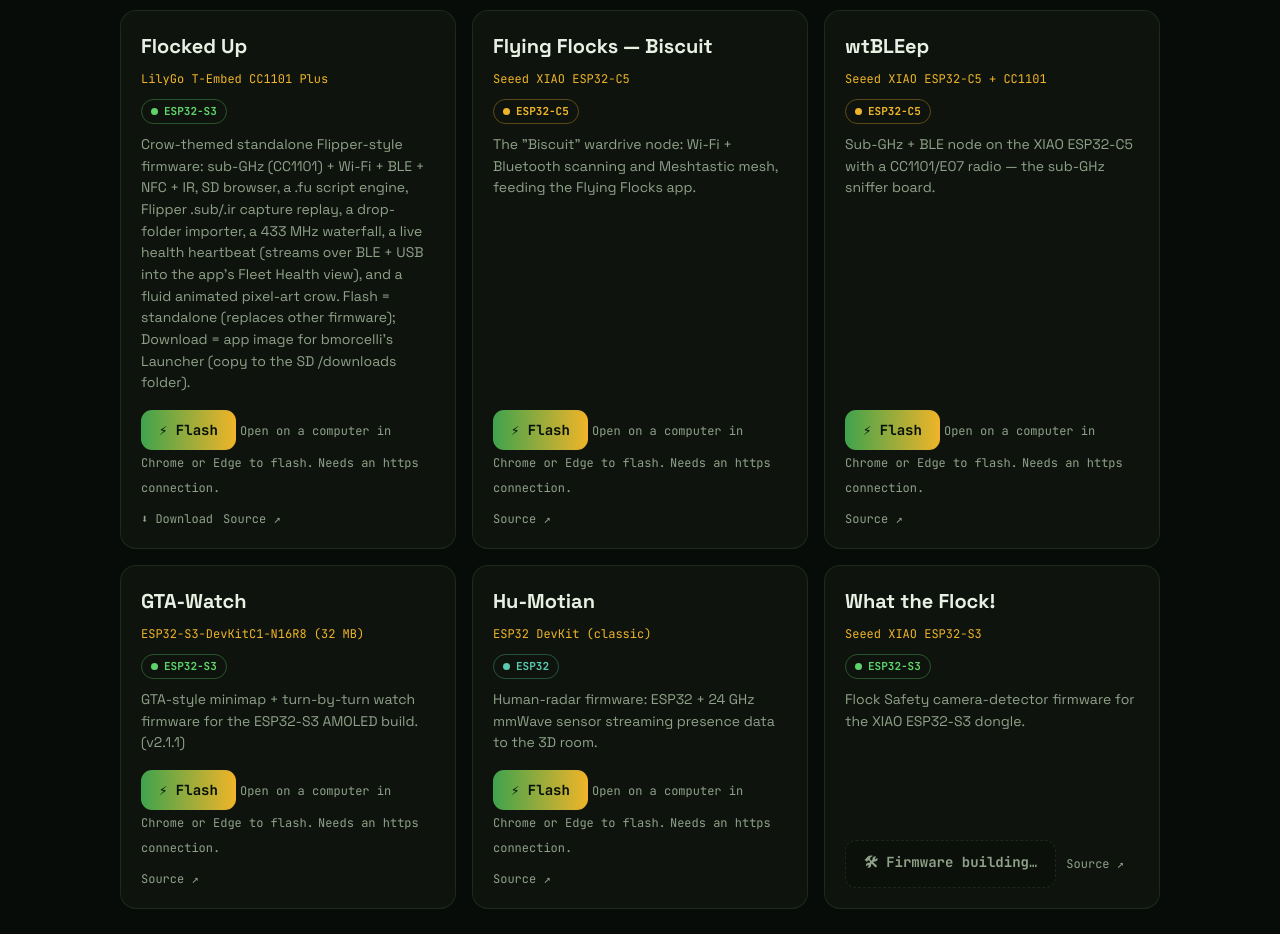
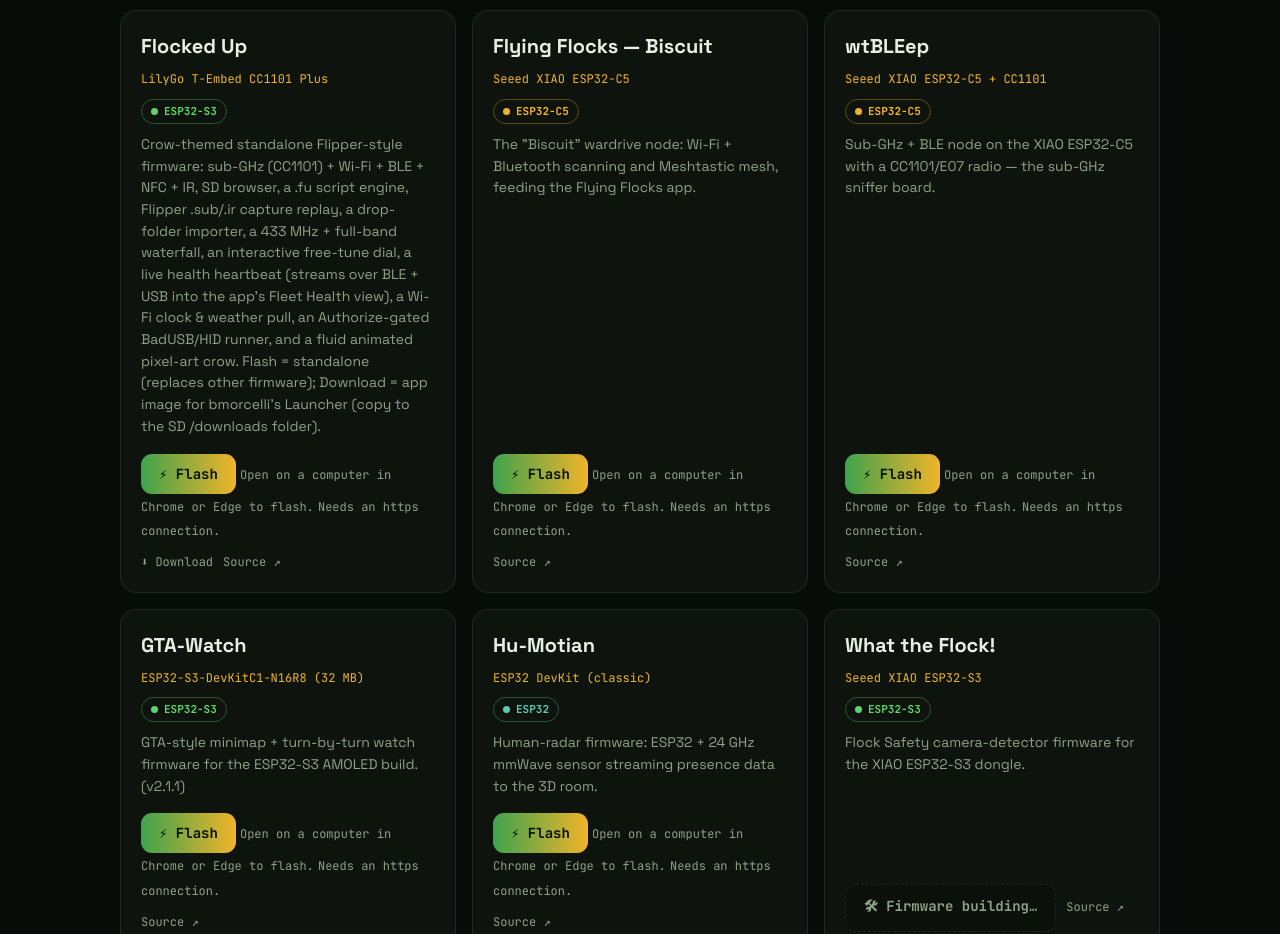
Before and after one commit to real-CAK3D/CAK3D_Creations, a plain HTML site: page flash.html in a window 1280 px wide. Shown: the part 820-1754 px from the top of the page. Drawn offline with Linux system fonts and the light colour scheme.

Commit message:
Flocked Up v0.10 — free-tune, full-band waterfall, Wi-Fi clock/weather, BadUSB, battery

```diff
--- a/flash.html
+++ b/flash.html
@@ -202,7 +202,7 @@
   // status: 'ready' => live flash button; 'building' => firmware not hosted yet
   const FW=[
     {name:'Flocked Up', board:'LilyGo T-Embed CC1101 Plus', chip:'ESP32-S3',
-     desc:'Crow-themed standalone Flipper-style firmware: sub-GHz (CC1101) + Wi-Fi + BLE + NFC + IR, SD browser, a .fu script engine, Flipper .sub/.ir capture replay, a drop-folder importer, a 433 MHz waterfall, a live health heartbeat (streams over BLE + USB into the app’s Fleet Health view), and a fluid animated pixel-art crow. Flash = standalone (replaces other firmware); Download = app image for bmorcelli’s Launcher (copy to the SD /downloads folder).',
+     desc:'Crow-themed standalone Flipper-style firmware: sub-GHz (CC1101) + Wi-Fi + BLE + NFC + IR, SD browser, a .fu script engine, Flipper .sub/.ir capture replay, a drop-folder importer, a 433 MHz + full-band waterfall, an interactive free-tune dial, a live health heartbeat (streams over BLE + USB into the app’s Fleet Health view), a Wi-Fi clock & weather pull, an Authorize-gated BadUSB/HID runner, and a fluid animated pixel-art crow. Flash = standalone (replaces other firmware); Download = app image for bmorcelli’s Launcher (copy to the SD /downloads folder).',
      manifest:'firmware/flockedup/manifest.json', src:R+'FlockedUp', dl:'firmware/flockedup/FlockedUp.bin', status:'ready'},
     {name:'Flying Flocks — Biscuit', board:'Seeed XIAO ESP32-C5', chip:'ESP32-C5',
      desc:'The "Biscuit" wardrive node: Wi-Fi + Bluetooth scanning and Meshtastic mesh, feeding the Flying Flocks app.',
```
Also changed, not shown: firmware/flockedup/manifest.json, 2 other files.
